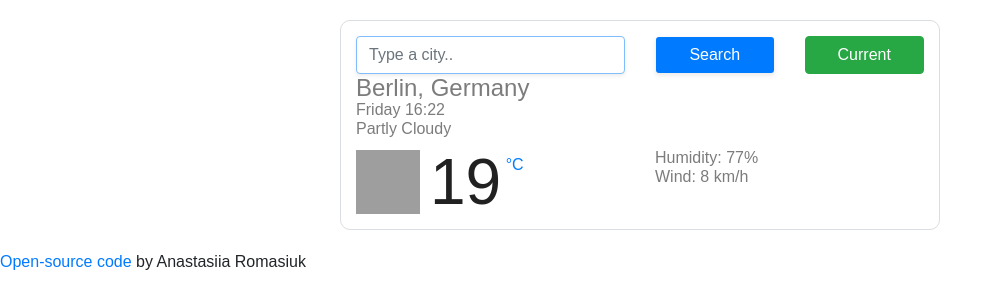
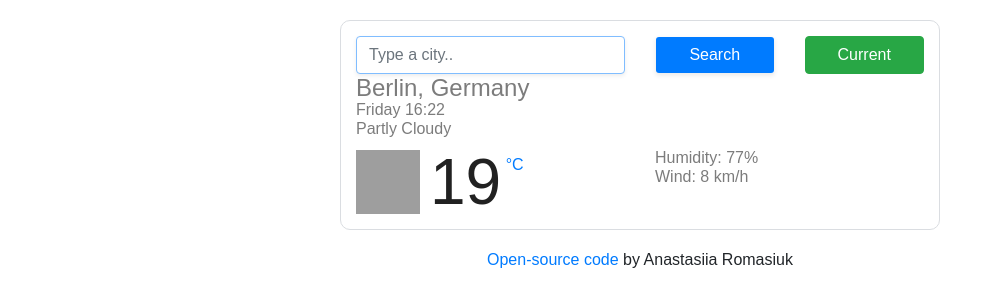
Before and after one commit to anaromasiuk/WeatherApp, a plain HTML site: page index.html in a window 1280 px wide. Shown: the whole page, without its empty margins (0-1003 px from the left). Drawn offline with nearby package versions, Linux system fonts and the light colour scheme; no server answers; grey boxes are pictures that could not be loaded.

Commit message:
repolink fixed

```diff
--- a/index.html
+++ b/index.html
@@ -71,12 +71,10 @@
         </div>
       </div>
     </div>
-    <p>
-      <a href="https://github.com/anaromasiuk/WeatherApp" id="repo-link"
-        >Open-source code</a
-      >
+    <h6 class="repoLink">
+      <a href="https://github.com/anaromasiuk/WeatherApp">Open-source code</a>
       by Anastasiia Romasiuk
-    </p>
+    </h6>
     <script src="src/index.js"></script>
   </body>
 </html>
--- a/src/styles.css
+++ b/src/styles.css
@@ -85,4 +85,5 @@ li {
 .repoLink {
   text-align: center;
   margin: 0 auto;
+  display: block;
 }
```
